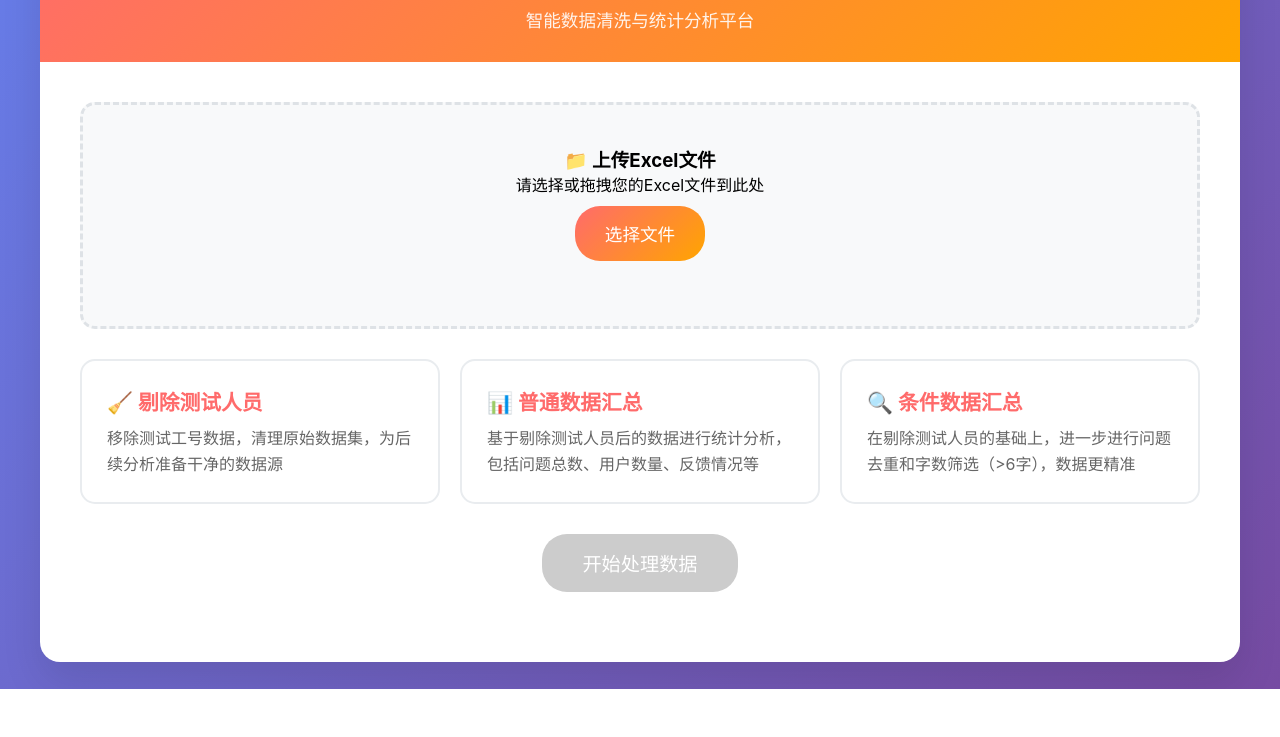
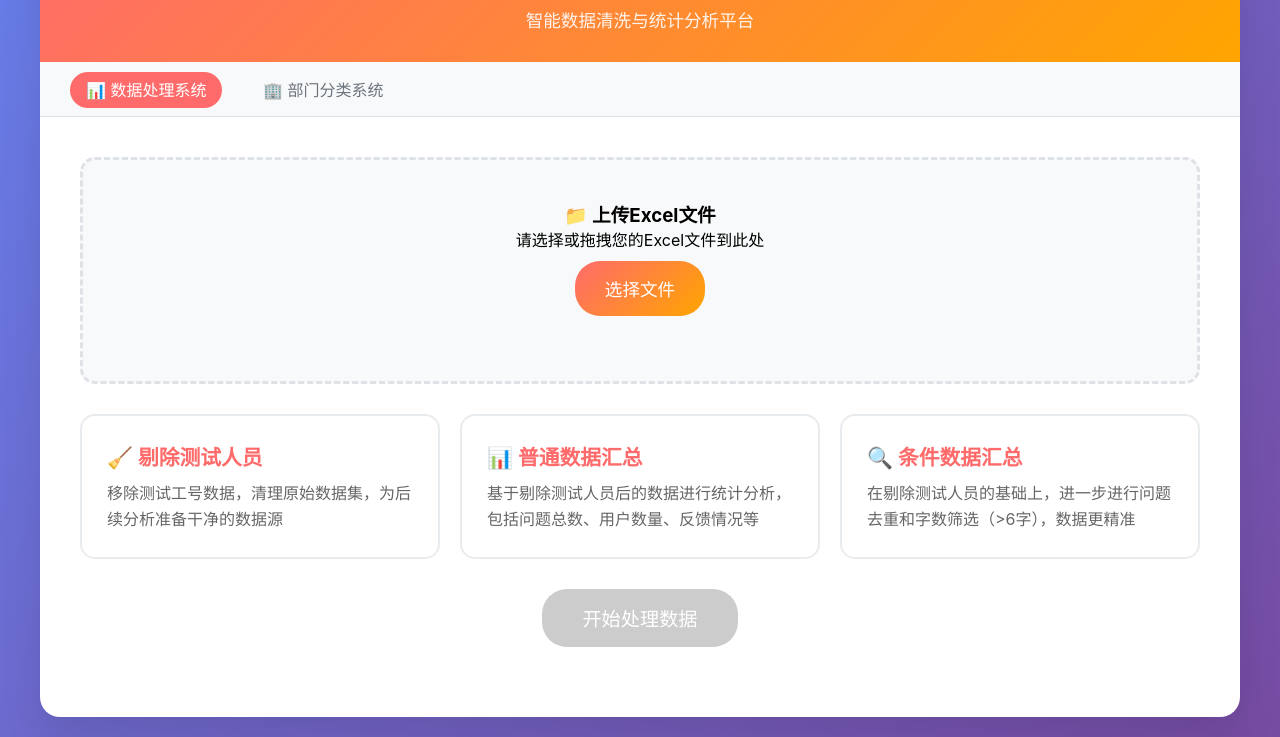
Before and after one commit to YSheng24/Data-Test-Web, a plain HTML site: page index.html in a window 1280 px wide. Shown: the part 111-848 px from the top of the page. Before the commit the page ends 800 px from the top, so only its background shows below. Drawn offline with Linux system fonts and the light colour scheme.

Commit message:
Update index.html

```diff
--- a/index.html
+++ b/index.html
@@ -44,6 +44,31 @@
         .header p {
             font-size: 1.1rem;
             opacity: 0.9;
+        }
+
+        .nav-links {
+            background: #f8f9fa;
+            padding: 15px 30px;
+            border-bottom: 1px solid #dee2e6;
+        }
+
+        .nav-links a {
+            color: #6c757d;
+            text-decoration: none;
+            margin-right: 20px;
+            padding: 8px 16px;
+            border-radius: 20px;
+            transition: all 0.3s ease;
+        }
+
+        .nav-links a:hover {
+            background: #ff6b6b;
+            color: white;
+        }
+
+        .nav-links a.active {
+            background: #ff6b6b;
+            color: white;
         }
 
         .main-content {
@@ -156,6 +181,23 @@
             box-shadow: none;
         }
 
+        .progress {
+            width: 100%;
+            height: 6px;
+            background: #e9ecef;
+            border-radius: 3px;
+            overflow: hidden;
+            margin: 20px 0;
+            display: none;
+        }
+
+        .progress-bar {
+            height: 100%;
+            background: linear-gradient(90deg, #ff6b6b, #ffa500);
+            width: 0%;
+            transition: width 0.3s ease;
+        }
+
         .results {
             background: #f8f9fa;
             border-radius: 15px;
@@ -221,23 +263,6 @@
             box-shadow: 0 8px 16px rgba(0, 123, 255, 0.3);
         }
 
-        .progress {
-            width: 100%;
-            height: 6px;
-            background: #e9ecef;
-            border-radius: 3px;
-            overflow: hidden;
-            margin: 20px 0;
-            display: none;
-        }
-
-        .progress-bar {
-            height: 100%;
-            background: linear-gradient(90deg, #ff6b6b, #ffa500);
-            width: 0%;
-            transition: width 0.3s ease;
-        }
-
         .error {
             background: #f8d7da;
             color: #721c24;
@@ -262,6 +287,11 @@
         <div class="header">
             <h1>🍲 海底捞数据处理系统</h1>
             <p>智能数据清洗与统计分析平台</p>
+        </div>
+
+        <div class="nav-links">
+            <a href="#" class="active">📊 数据处理系统</a>
+            <a href="./department.html">🏢 部门分类系统</a>
         </div>
 
         <div class="main-content">
@@ -312,7 +342,7 @@
         let uploadedData = null;
         let selectedFunction = null;
         let processedData = null;
-        let cleanedData = null; // 存储剔除测试人员后的数据
+        let cleanedData = null;
 
         // 测试工号集合
         const testIds = new Set([
@@ -377,13 +407,9 @@
         }
 
         function selectFunction(func) {
-            // 清除之前的选择
             document.querySelectorAll('.function-btn').forEach(btn => btn.classList.remove('active'));
-
-            // 设置新选择
             selectedFunction = func;
             document.getElementById(func + 'Btn').classList.add('active');
-
             updateProcessButton();
         }
 
@@ -400,7 +426,6 @@
 
             setTimeout(() => {
                 try {
-                    // 首先确保有清理后的数据
                     if (!cleanedData) {
                         cleanedData = removeTestUsersData(uploadedData);
                     }
@@ -423,9 +448,7 @@
             }, 500);
         }
 
-        // 提取剔除测试人员的逻辑为独立函数
         function removeTestUsersData(data) {
-            // 清理工号数据
             const cleanedData = data.map(row => {
                 if (row['提问人.工号']) {
                     const id = String(row['提问人.工号']).trim();
@@ -436,13 +459,11 @@
                 return row;
             });
 
-            // 剔除测试工号
             const filteredData = cleanedData.filter(row => {
                 const id = String(row['提问人.工号'] || '').trim();
                 return !testIds.has(id);
             });
 
-            // 剔除空白问题
             const finalData = filteredData.filter(row => {
                 return row['问题'] && String(row['问题']).trim() !== '';
             });
@@ -452,15 +473,10 @@
 
         function removeTestUsers() {
             const original = uploadedData.length;
-
-            // 使用共用的清理函数
             const finalData = removeTestUsersData(uploadedData);
-            cleanedData = finalData; // 保存清理后的数据
+            cleanedData = finalData;
             processedData = finalData;
 
-            const removed = original - finalData.length;
-
-            // 计算各步骤的移除数量
             const tempCleaned = uploadedData.map(row => {
                 if (row['提问人.工号']) {
                     const id = String(row['提问人.工号']).trim();
@@ -504,7 +520,6 @@
         }
 
         function normalSummary() {
-            // 使用清理后的数据进行汇总
             const data = cleanedData;
             const summary = calculateSummary(data);
 
@@ -520,12 +535,10 @@
         }
 
         function conditionalSummary() {
-            // 基于清理后的数据进行条件筛选：去重、字数>6
             let filteredData = cleanedData.filter(row => {
                 return row['问题'] && String(row['问题']).trim().length > 6;
             });
 
-            // 按问题内容去重
             const uniqueQuestions = new Map();
             filteredData.forEach(row => {
                 const question = String(row['问题']).trim();
```
